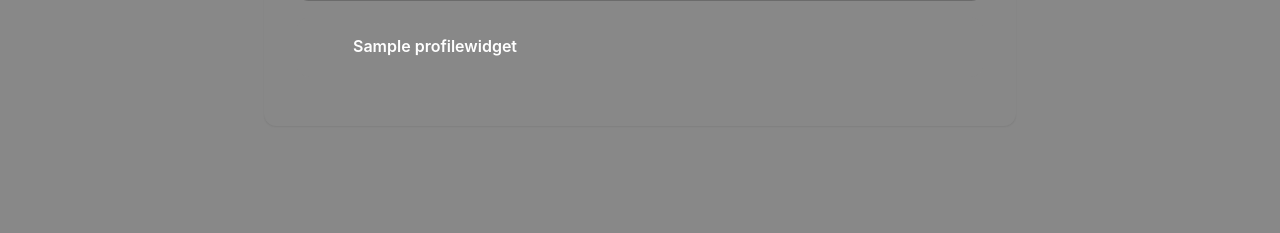
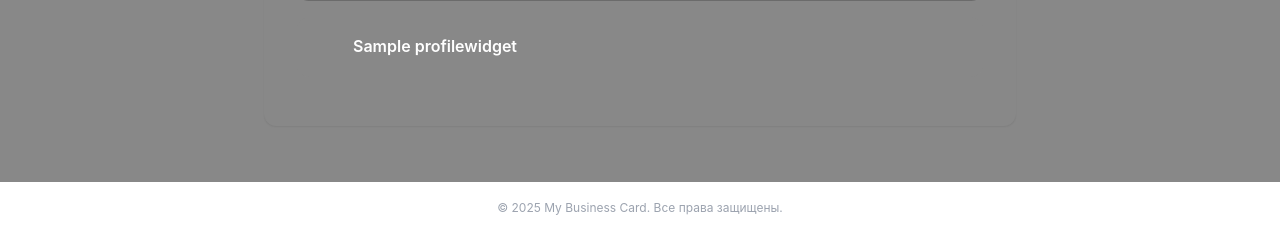
Before and after one commit to SmaylovSerikbay/etagv2, a Django app: page /profiles/x/ in a window 1280 px wide. Shown: the part 1193-1426 px from the top of the page. Before the commit the page ends 1249 px from the top, so only its background shows below. Run offline with Django 4.2, Linux system fonts and the light colour scheme; tables that the repository leaves empty hold one stand-in row (values such as "Sample post"); grey boxes marked "Sample" are stand-in pictures.

Commit message:
add copirait

```diff
--- a/profiles/templates/profiles/profile_detail.html
+++ b/profiles/templates/profiles/profile_detail.html
@@ -1081,5 +1081,8 @@
         });
         {% endif %}
     </script>
+    <footer class="profile-footer" style="text-align: center; color: #9CA3AF; font-size: 12px; margin: 16px 0;">
+        © 2025 My Business Card. Все права защищены.
+    </footer>
 </body>
 </html>
```
